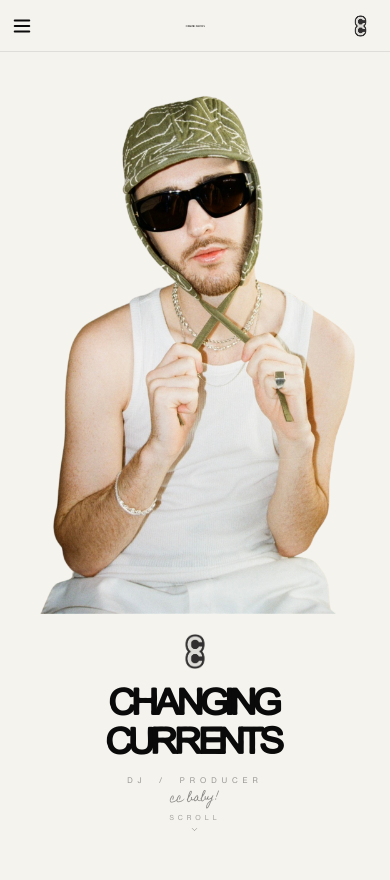
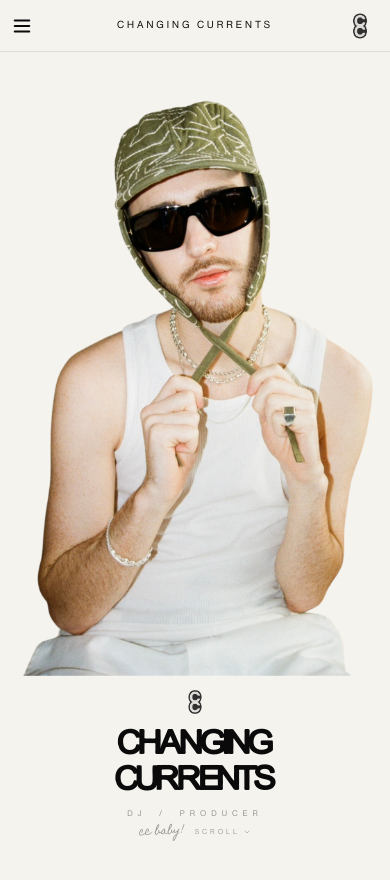
Before and after one commit to stakim003/EPK, a Next.js app: page / in a window 390 px wide. Shown: the top 880 px of the page. Built offline with nearby package versions, Linux system fonts and the light colour scheme.

Commit message:
Nav: use text wordmark for crisp sizing, bigger CC emblem (40px); hero: fixed 168px text block so all content fits in first viewport

```diff
--- a/src/app/page.tsx
+++ b/src/app/page.tsx
@@ -891,22 +891,19 @@ export default function EPKPage() {
 
             {/* CC wordmark — absolutely centered */}
             <div style={{ position: "absolute", left: 0, right: 0, top: 0, bottom: 0, display: "flex", alignItems: "center", justifyContent: "center", pointerEvents: "none" }}>
-              {/* eslint-disable-next-line @next/next/no-img-element */}
-              <img
-                src="/cc-wordmark.png"
-                alt="Changing Currents"
-                style={{ height: 36, display: "block", mixBlendMode: "multiply" }}
-              />
+              <span style={{ fontFamily: "'NeueHaas', 'Helvetica Neue', Arial, sans-serif", fontSize: 10, letterSpacing: 3, textTransform: "uppercase", color: INK, whiteSpace: "nowrap" }}>
+                Changing Currents
+              </span>
             </div>
 
             {/* CC emblem — right */}
-            <div style={{ marginLeft: "auto", display: "flex", alignItems: "center", paddingRight: 16 }}>
+            <div style={{ marginLeft: "auto", display: "flex", alignItems: "center", paddingRight: 14 }}>
               {/* eslint-disable-next-line @next/next/no-img-element */}
               <img
                 src="/epk-logo.png"
                 alt=""
                 style={{
-                  height: 34,
+                  height: 40,
                   display: "block",
                   mixBlendMode: "multiply",
                 }}
@@ -960,38 +957,39 @@ export default function EPKPage() {
 
         {/* HERO */}
         {isMobile ? (
-          /* Mobile hero: image top (flex:1), text block at bottom — all fits in one viewport */
+          /* Mobile hero: fixed-height image + compact text — everything visible on first load */
           <section id="hero" style={{ height: `calc(100vh - ${NAV_H}px)`, backgroundColor: BG, display: "flex", flexDirection: "column", overflow: "hidden" }}>
-            {/* Top: hero image — flex:1 so it fills remaining space */}
-            <div style={{ flex: 1, overflow: "hidden", minHeight: 0 }}>
+            {/* Image: exactly enough space, text block gets the rest */}
+            <div style={{ height: "calc(100vh - 52px - 168px)", overflow: "hidden", flexShrink: 0 }}>
               {/* eslint-disable-next-line @next/next/no-img-element */}
               <img src="/epk-hero.png" alt="Changing Currents" style={{ width: "100%", height: "100%", objectFit: "cover", objectPosition: "top center", display: "block" }} />
             </div>
-            {/* Bottom: logo + name + tagline — compact so everything fits */}
-            <div style={{ flexShrink: 0, display: "flex", flexDirection: "column", alignItems: "center", padding: "10px 24px 10px" }}>
+            {/* Bottom text block: exactly 168px */}
+            <div style={{ height: 168, display: "flex", flexDirection: "column", alignItems: "center", justifyContent: "center", padding: "0 24px", gap: 0 }}>
               {/* eslint-disable-next-line @next/next/no-img-element */}
-              <img src="/epk-logo.png" alt="CC Logo" style={{ width: "clamp(44px, 11vw, 60px)", marginBottom: 6, display: "block", mixBlendMode: "multiply" }} />
-              <h1 style={{ fontFamily: "'Bootzy', serif", fontSize: "clamp(38px, 11vw, 58px)", lineHeight: 0.92, color: INK, margin: 0, letterSpacing: "-1px", textAlign: "center" }}>
+              <img src="/epk-logo.png" alt="CC Logo" style={{ height: 38, display: "block", mixBlendMode: "multiply", marginBottom: 6 }} />
+              <h1 style={{ fontFamily: "'Bootzy', serif", fontSize: "clamp(34px, 10vw, 52px)", lineHeight: 0.92, color: INK, margin: 0, letterSpacing: "-1px", textAlign: "center" }}>
                 CHANGING<br />CURRENTS
               </h1>
-              <p style={{ fontSize: 8, letterSpacing: 5, color: MUTED, textTransform: "uppercase", marginTop: 10, marginBottom: 0, textAlign: "center" }}>
+              <p style={{ fontSize: 8, letterSpacing: 5, color: MUTED, textTransform: "uppercase", marginTop: 8, marginBottom: 0, textAlign: "center" }}>
                 DJ &nbsp;/&nbsp; Producer
               </p>
+              <div style={{ display: "flex", alignItems: "center", gap: 10, marginTop: 8 }}>
                 <p style={{
                   fontFamily: "'Homemade Apple', cursive",
-                fontSize: "clamp(10px, 2.8vw, 14px)",
-                color: "rgba(0,0,0,0.45)",
-                margin: "8px 0 0 0",
+                  fontSize: "clamp(10px, 2.6vw, 13px)",
+                  color: "rgba(0,0,0,0.4)",
+                  margin: 0,
                   lineHeight: 1,
                   transform: "rotate(-3deg)",
                   display: "inline-block",
-                transformOrigin: "center center",
                 }}>
                   cc baby!
                 </p>
-              <div style={{ display: "flex", flexDirection: "column", alignItems: "center", gap: 2, marginTop: 8 }}>
-                <span style={{ fontSize: 7, letterSpacing: 4, color: "rgba(0,0,0,0.35)", textTransform: "uppercase" }}>Scroll</span>
-                <ChevronDown size={9} color="rgba(0,0,0,0.35)" />
+                <div style={{ display: "flex", alignItems: "center", gap: 3, opacity: 0.35 }}>
+                  <span style={{ fontSize: 7, letterSpacing: 3, color: INK, textTransform: "uppercase" }}>Scroll</span>
+                  <ChevronDown size={8} color={INK} />
+                </div>
               </div>
             </div>
           </section>
```
Lines whose indentation alone changed are shown as unchanged.
